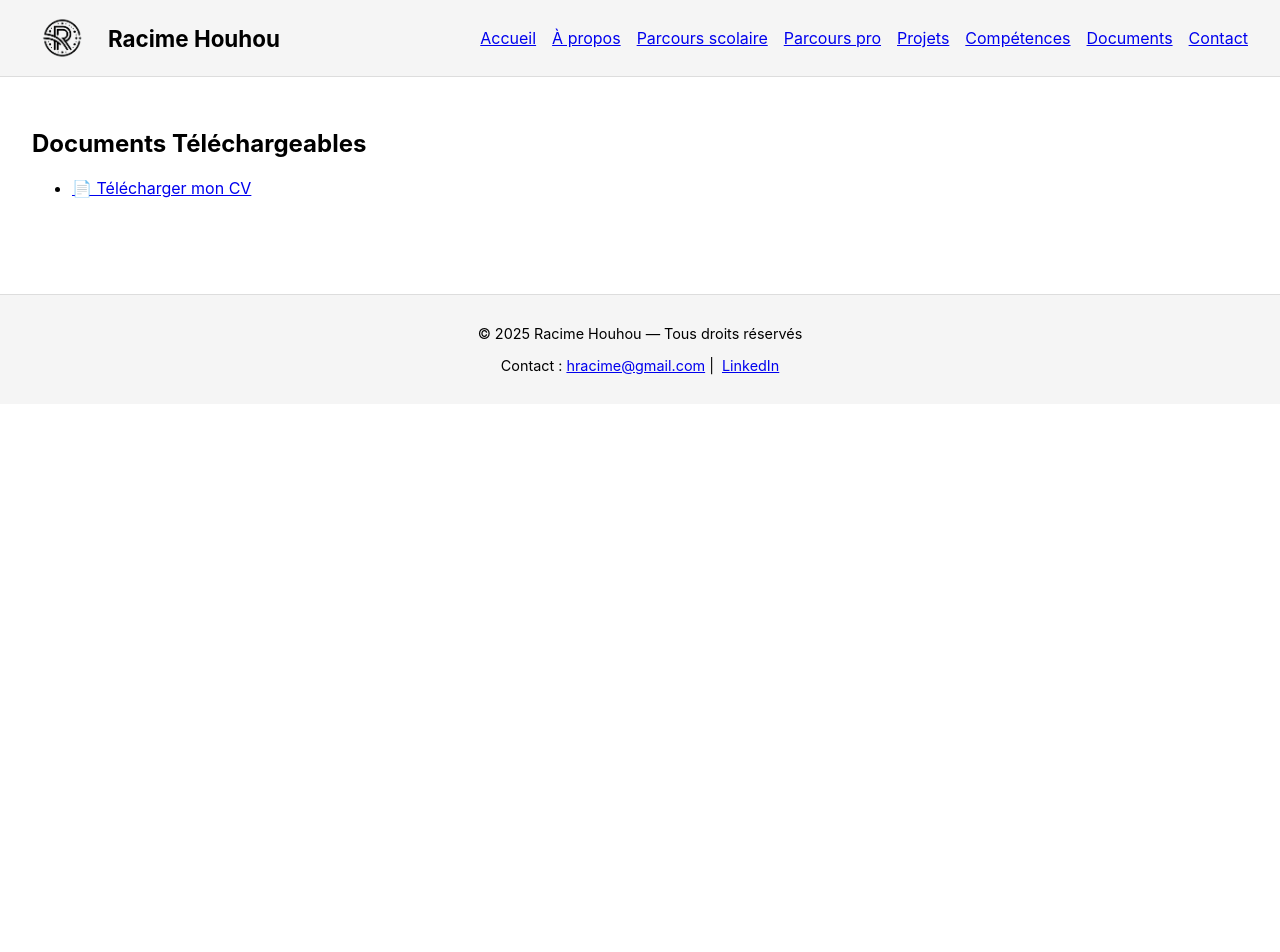
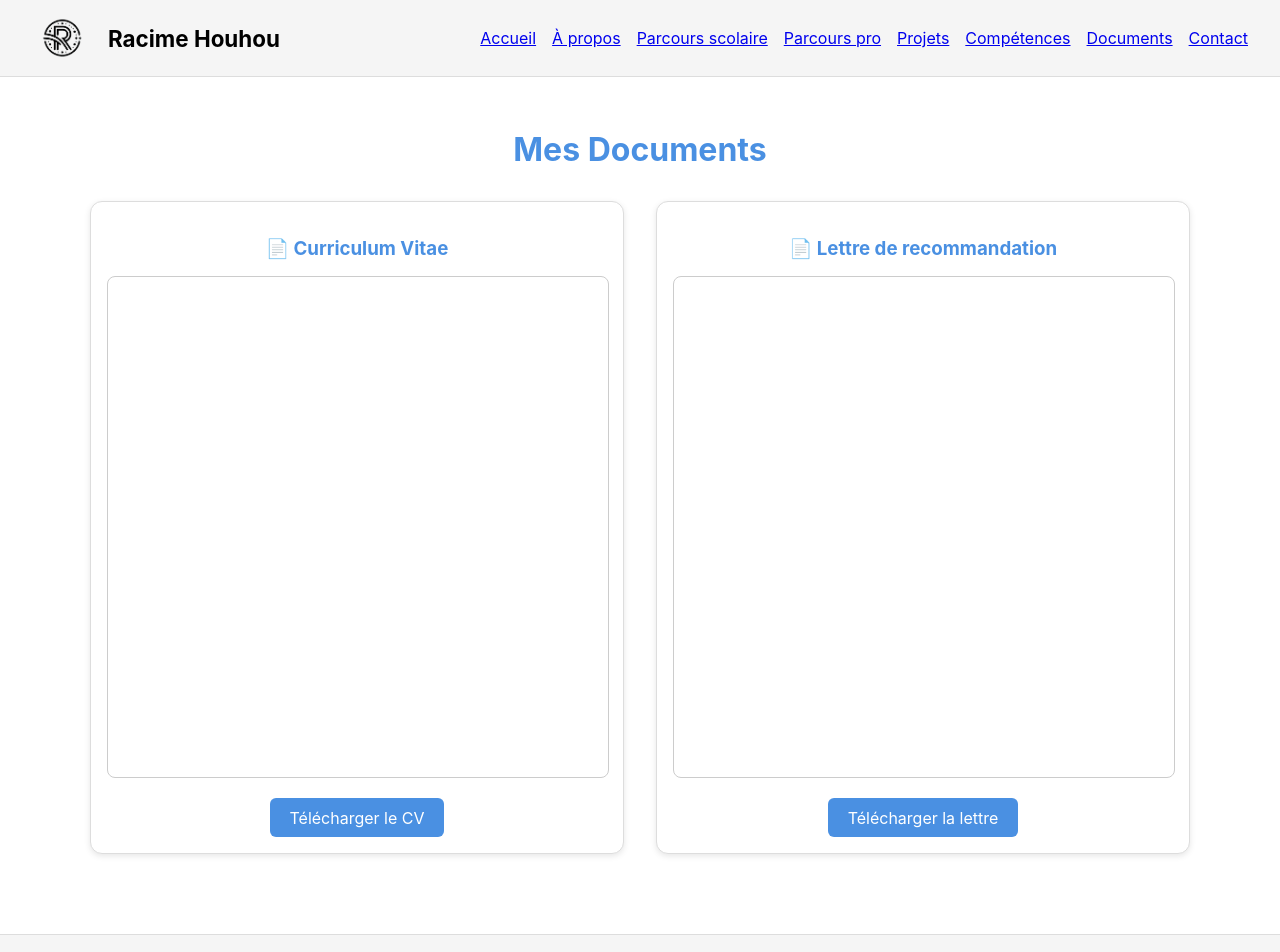
Before and after one commit to racime78/portfolio-react, a React (Create React App) app: page /documents in a window 1280 px wide. Shown: the top 952 px of the page. Before the commit the page ends 800 px from the top, so only its background shows below. Built offline with nearby package versions, Linux system fonts and the light colour scheme.

Commit message:
Ajout de la Previsualisation & Telechargement des documents

```diff
--- /dev/null
+++ b/src/pages/Documents.css
@@ -0,0 +1,55 @@
+.documents-container {
+  padding: 2rem;
+  max-width: 1200px;
+  margin: auto;
+  text-align: center;
+}
+
+.documents-container h1 {
+  margin-bottom: 2rem;
+  color: #4a90e2;
+}
+
+.documents-grid {
+  display: flex;
+  flex-wrap: wrap;
+  gap: 2rem;
+  justify-content: center;
+}
+
+.document-card {
+  flex: 1 1 400px;
+  max-width: 500px;
+  background: #fff;
+  border: 1px solid #ddd;
+  border-radius: 12px;
+  box-shadow: 0 2px 6px rgba(0, 0, 0, 0.1);
+  padding: 1rem;
+}
+
+.document-card h3 {
+  margin-bottom: 1rem;
+  color: #4a90e2;
+}
+
+.document-preview {
+  width: 100%;
+  height: 500px;
+  border: 1px solid #ccc;
+  border-radius: 8px;
+  margin-bottom: 1rem;
+}
+
+.download-button {
+  display: inline-block;
+  padding: 0.6rem 1.2rem;
+  background-color: #4a90e2;
+  color: white;
+  text-decoration: none;
+  border-radius: 6px;
+  transition: background 0.3s;
+}
+
+.download-button:hover {
+  background-color: #357ac8;
+}
--- a/src/pages/Documents.jsx
+++ b/src/pages/Documents.jsx
@@ -1,15 +1,24 @@
+import cvPDF from '../assets/cv-racime.pdf';
+import lettrePDF from '../assets/lettre-recommandation.pdf';
+import './Documents.css';
+
 export default function Documents() {
-    return (
-      <div style={{ padding: "2rem" }}>
-        <h2>Documents Téléchargeables</h2>
-        <ul>
-          <li>
-            <a href="/documents/Racime CV 2025 - Alternance Informatique" target="_blank" rel="noopener noreferrer">
-              📄 Télécharger mon CV
-            </a>
-          </li>
-          {/* Ajouter plus tard : lettre de motivation, attestations, etc. */}
-        </ul>
+  return (
+    <div className="documents-container">
+      <h1>Mes Documents</h1>
+      <div className="documents-grid">
+        <div className="document-card">
+          <h3>📄 Curriculum Vitae</h3>
+          <iframe src={cvPDF} title="CV" className="document-preview" />
+          <a href={cvPDF} download className="download-button">Télécharger le CV</a>
+        </div>
+
+        <div className="document-card">
+          <h3>📄 Lettre de recommandation</h3>
+          <iframe src={lettrePDF} title="Lettre de recommandation" className="document-preview" />
+          <a href={lettrePDF} download className="download-button">Télécharger la lettre</a>
+        </div>
       </div>
-    );
-  }
+    </div>
+  );
+}
```
Also changed, not shown: 2 other files (tests, documents, lock files or other folders).
